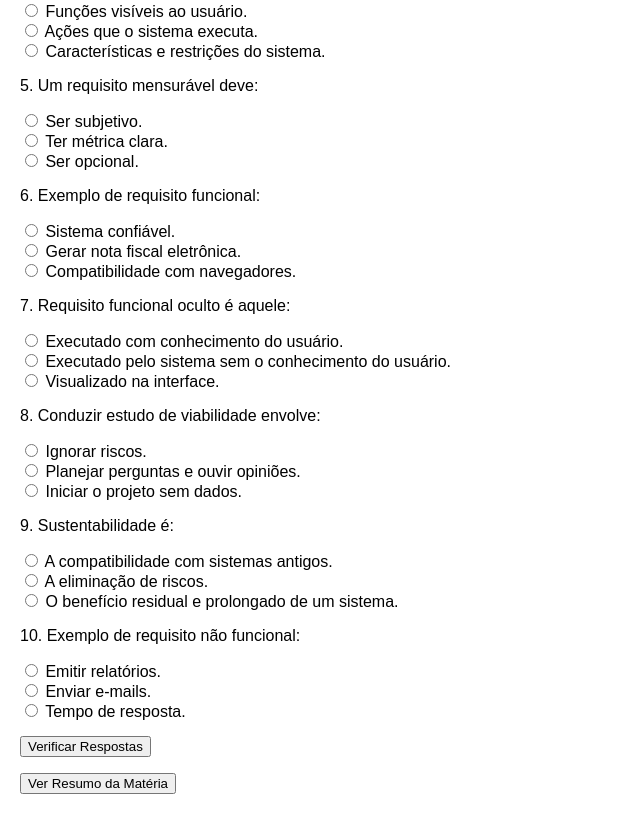
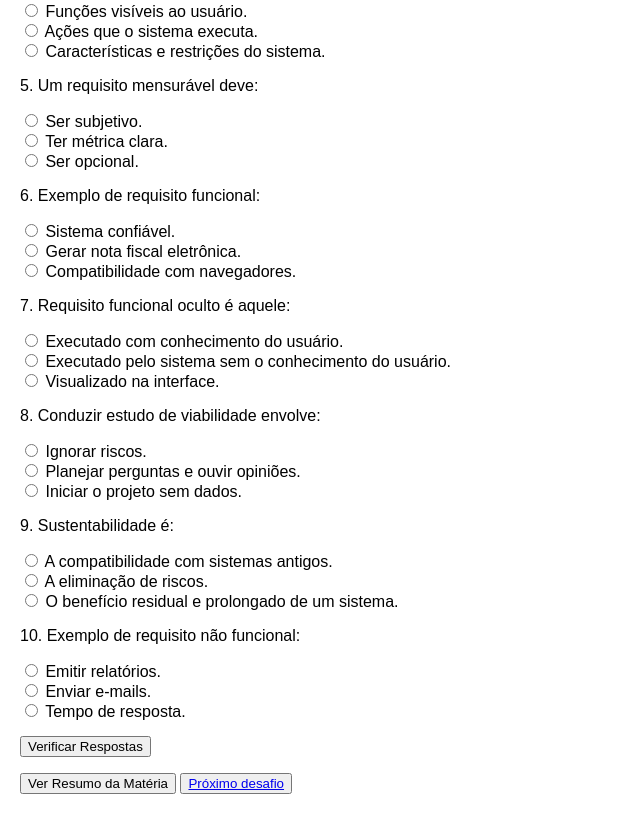
Before and after one commit to natanribeirobarbosa/engtest, a plain HTML site: page index.html in a window 1280 px wide. Shown: the part 472-1286 px from the top of the page, without its empty margins (0-640 px from the left). Drawn offline with Linux system fonts and the light colour scheme.

Commit message:
Update index.html

```diff
--- a/index.html
+++ b/index.html
@@ -22,6 +22,7 @@
   <p id="result"></p>
 
   <button onclick="toggleResumo()">Ver Resumo da Matéria</button>
+  <button><a href="aula7.html">Próximo desafio</a></button>
   <div id="resumo" style="display: none;">
     <h1>Resumo - Aula 6: Análise de Requisitos</h1>
 <h1>Aula 6 - Análise de Requisitos</h1>
```
